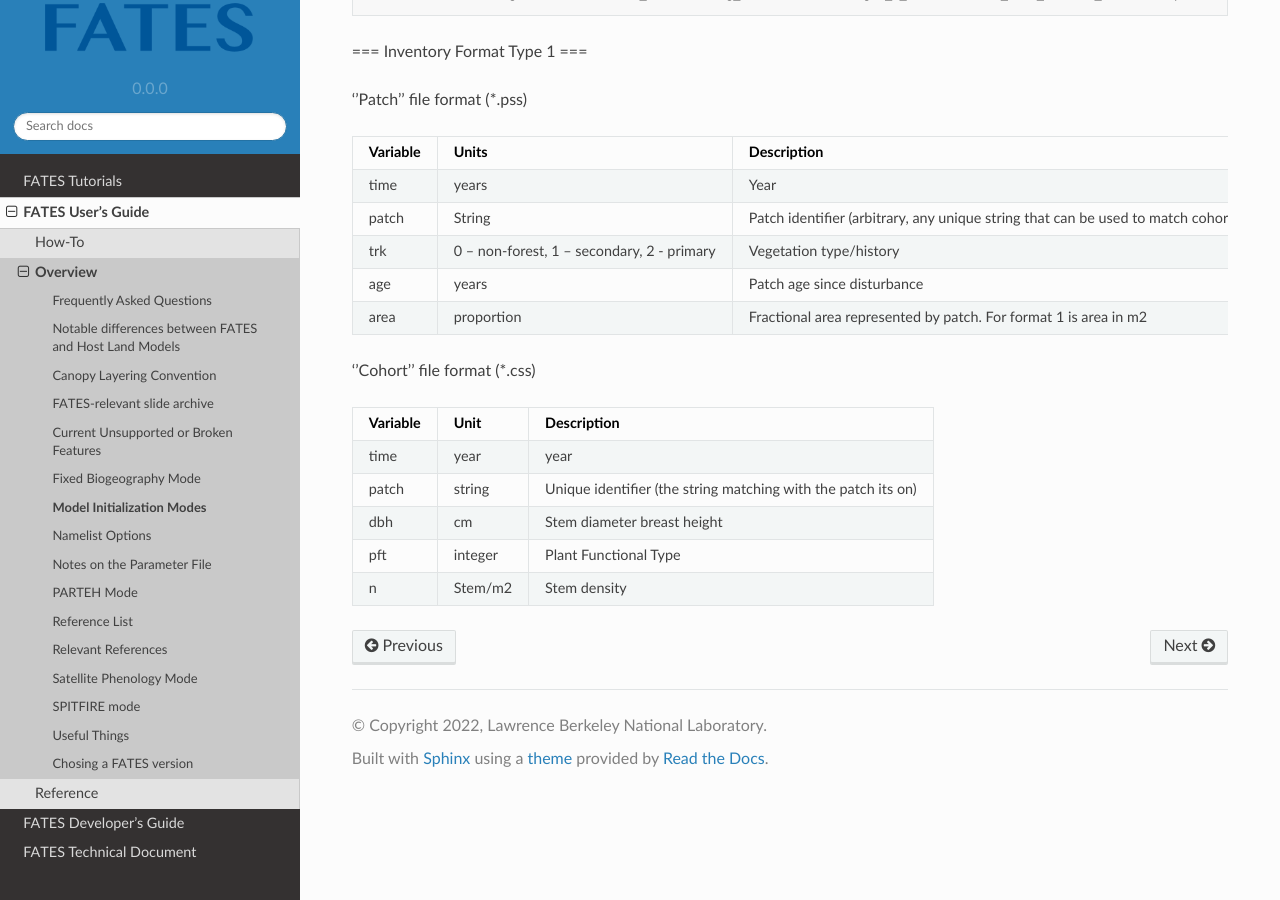
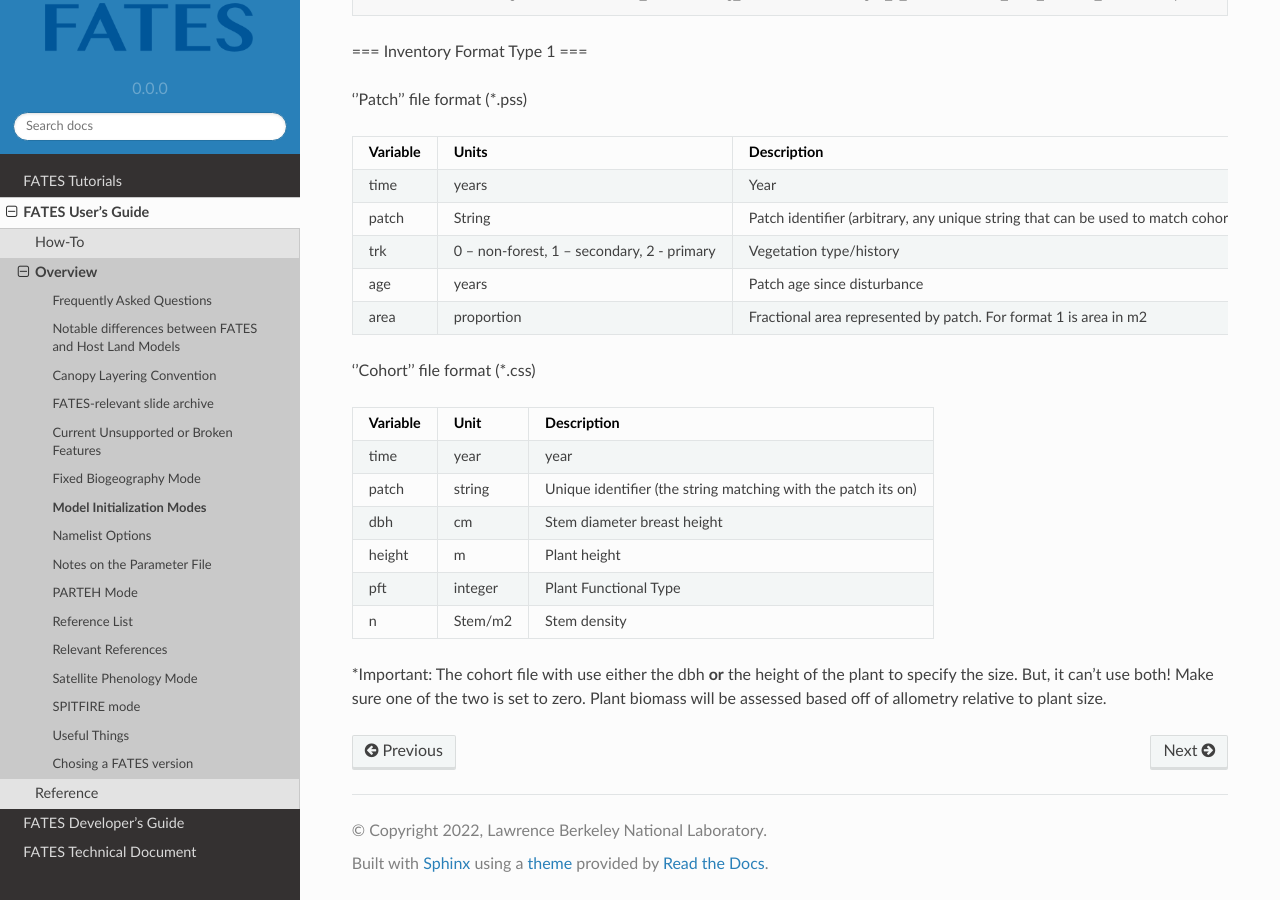
Before and after one commit to NGEET/fates-users-guide, a Sphinx documentation site: the page built from docs/source/user/Model-Initialization-Modes.md, in a window 1280 px wide and 900 px high, scrolled down 1712 px. Built offline with Sphinx 7.4.7 and the Read the Docs theme 2.0.0, drawn with Linux system fonts in a browser that asks for light colours.

Commit message:
Update Model-Initialization-Modes.md

```diff
--- a/docs/source/user/Model-Initialization-Modes.md
+++ b/docs/source/user/Model-Initialization-Modes.md
@@ -80,5 +80,8 @@ TYPE LATITUDE LONGITUDE PSS_PATH CSS_PATH
 | time  | year | year |
 | patch | string | Unique identifier (the string matching with the patch its on) |
 | dbh |cm |Stem diameter breast height |
+| height | m | Plant height |
 | pft |integer |Plant Functional Type |
 | n |Stem/m2 |Stem density |
+
+*Important: The cohort file with use either the dbh __or__ the height of the plant to specify the size. But, it can't use both! Make sure one of the two is set to zero. Plant biomass will be assessed based off of allometry relative to plant size.
```
